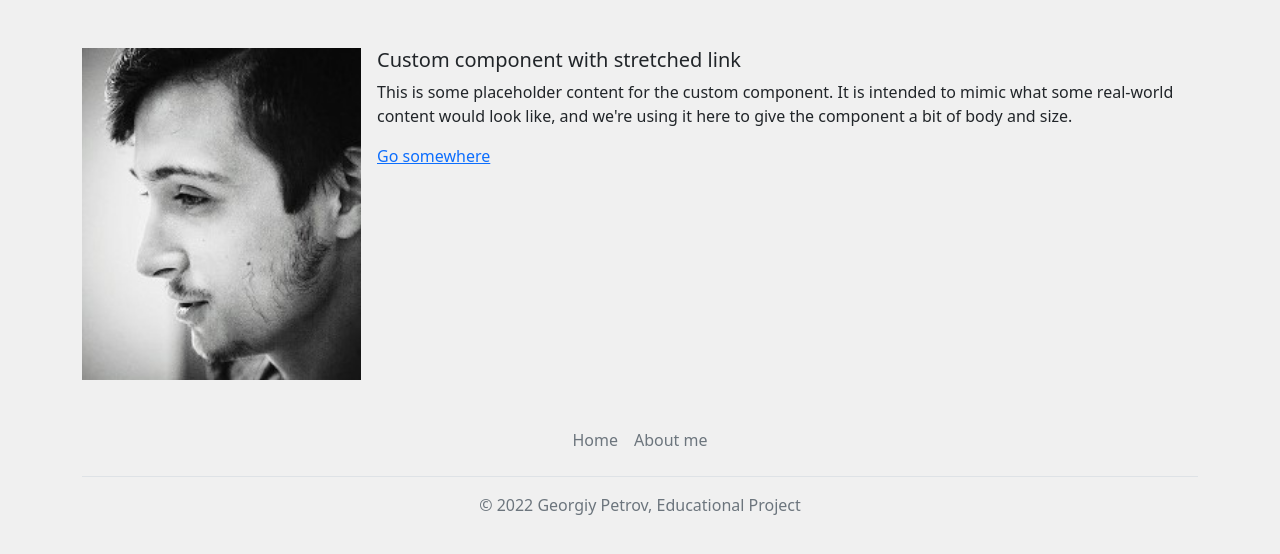
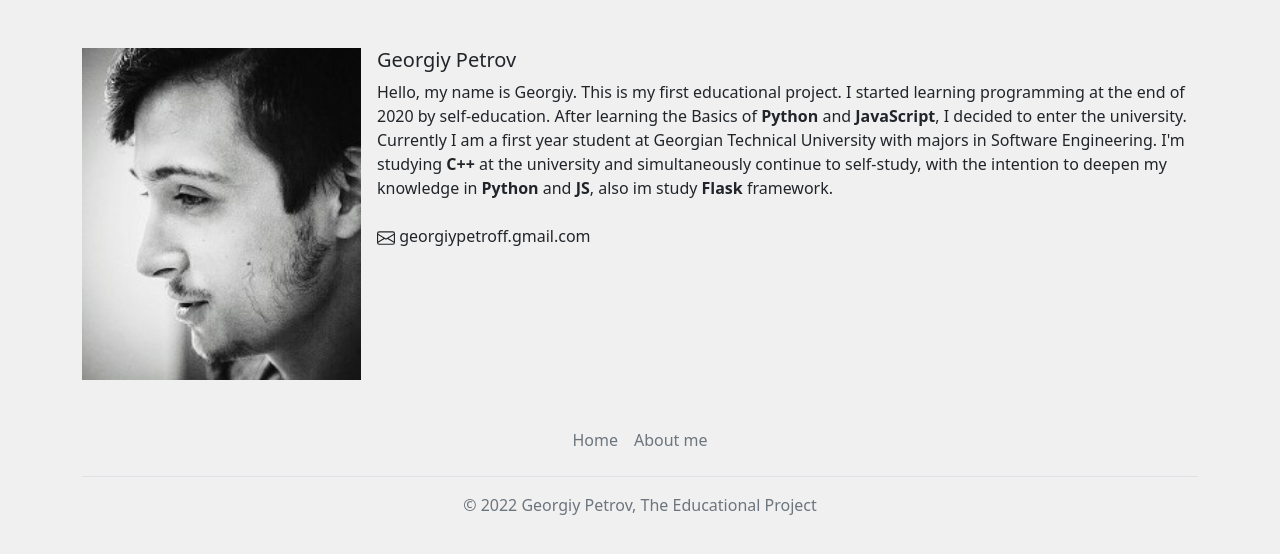
Before and after one commit to Anemoiaa/gdp-app, a Flask app: page /about in a window 1280 px wide. Shown: the part 70-624 px from the top of the page. Run offline with Flask 2, Linux system fonts and the light colour scheme; some libraries are stand-ins or nearby versions.

Commit message:
add about-me

```diff
--- a/gdp_app/routes.py
+++ b/gdp_app/routes.py
@@ -1,7 +1,6 @@
 from flask import render_template
 
 from gdp_app import app
-
 from gdp_app.countries import countriesList
 
 
--- a/gdp_app/static/index.js
+++ b/gdp_app/static/index.js
@@ -1,5 +1,4 @@
 import 'https://cdn.jsdelivr.net/npm/echarts@5.3.0/dist/echarts.min.js'
-
 
 class Request {
 	constructor(country, date){
@@ -37,6 +36,9 @@ class Chart {
 			const values = this.data.map(obj => Math.trunc(obj.value)).reverse()
 			const title = `GDP ${this.data[0].country.value} / ${years[0]} - ${years[years.length-1]}`
 			return {
+				grid: {
+					right: '1%'
+				},
 				title: {
     				text: title
     			},
@@ -66,6 +68,9 @@ class Chart {
 				}
 			})
 			return {
+				grid: {
+					right: '1%'
+				},
 				title: {
     				text: 'Comparison'
     			},
--- a/gdp_app/templates/about.html
+++ b/gdp_app/templates/about.html
@@ -3,10 +3,22 @@
 {% block content %}
 	<div class="container d-flex position-relative mt-5">
 		<img src="{{ url_for('static', filename='profile-pic.jpg')}}" class="flex-shrink-0 me-3 w-25 h-75 d-inline-block" alt="profile picture">
-	  	<div >
-	    	<h5 class="mt-0">Custom component with stretched link</h5>
-	    	<p>This is some placeholder content for the custom component. It is intended to mimic what some real-world content would look like, and we're using it here to give the component a bit of body and size.</p>
-	    	<a href="#" class="stretched-link">Go somewhere</a>
+	  	<div>
+	    	<h5 class="mt-0">Georgiy Petrov</h5>
+	    	<p>
+	    	Hello, my name is Georgiy. This is my first educational project.
+			I started learning programming at the end of 2020 by self-education. After learning the Basics of <b>Python</b> and <b>JavaScript</b>, I decided to enter the university.
+			Currently I am a first year student at Georgian Technical University with majors in Software Engineering. I'm studying <b>C++</b> at the university and simultaneously continue to self-study, with the intention to deepen my knowledge in <b>Python</b> and <b>JS</b>, also im study <b>Flask</b> framework.
+			</p>
+			<div class='mt-4'>
+				<svg xmlns="http://www.w3.org/2000/svg" width="18" height="18" fill="currentColor" class="bi bi-envelope" viewBox="0 0 16 16">
+	  				<path d="M0 4a2 2 0 0 1 2-2h12a2 2 0 0 1 2 2v8a2 2 0 0 1-2 2H2a2 2 0 0 1-2-2V4Zm2-1a1 1 0 0 0-1 1v.217l7 4.2 7-4.2V4a1 1 0 0 0-1-1H2Zm13 2.383-4.708 2.825L15 11.105V5.383Zm-.034 6.876-5.64-3.471L8 9.583l-1.326-.795-5.64 3.47A1 1 0 0 0 2 13h12a1 1 0 0 0 .966-.741ZM1 11.105l4.708-2.897L1 5.383v5.722Z"/>
+				</svg>
+		    	<a>georgiypetroff.gmail.com</a>
+		    </div>
 	    </div>
 	</div>
 {% endblock %}
+
+{% block scripts %}
+{% endblock %}
--- a/gdp_app/templates/index.html
+++ b/gdp_app/templates/index.html
@@ -24,7 +24,7 @@
 			        	<a class="nav-link" aria-current="page" href="/">Home</a>
 			        </li>
 			        <li class="nav-item">
-			        	<a class="nav-link" href="#compare-chart">Comparison</a>
+			        	<a class="nav-link" href="/#compare-chart">Comparison</a>
 			        </li>
 			        <li class="nav-item">
 			        	<a class="nav-link" href="/about">About me</a>
@@ -61,7 +61,7 @@
 	<!-- main-chart -->
 
 	<div class="container main chart mt-5">
-		<div id="main-chart" style="width: auto; height: 400px;"></div>
+		<div id="main-chart" style="width: 100%; min-height: 400px;"></div>
 		<select class="form-select fs-300" aria-label=".form-select-sm example">
 			<option selected>Select country</option>
 			{% for key, value in countriesList.items() %}
@@ -102,7 +102,7 @@
 	    		<li class="nav-item"><a href="/" class="nav-link px-2 text-muted">Home</a></li>
 			    <li class="nav-item"><a href="/about" class="nav-link px-2 text-muted">About me</a></li>
 			</ul>
-	    	<p class="text-center text-muted">© 2022 Georgiy Petrov, Educational Project</p>
+	    	<p class="text-center text-muted">© 2022 Georgiy Petrov, The Educational Project</p>
 	  	</footer>
 	</div>
 
```
